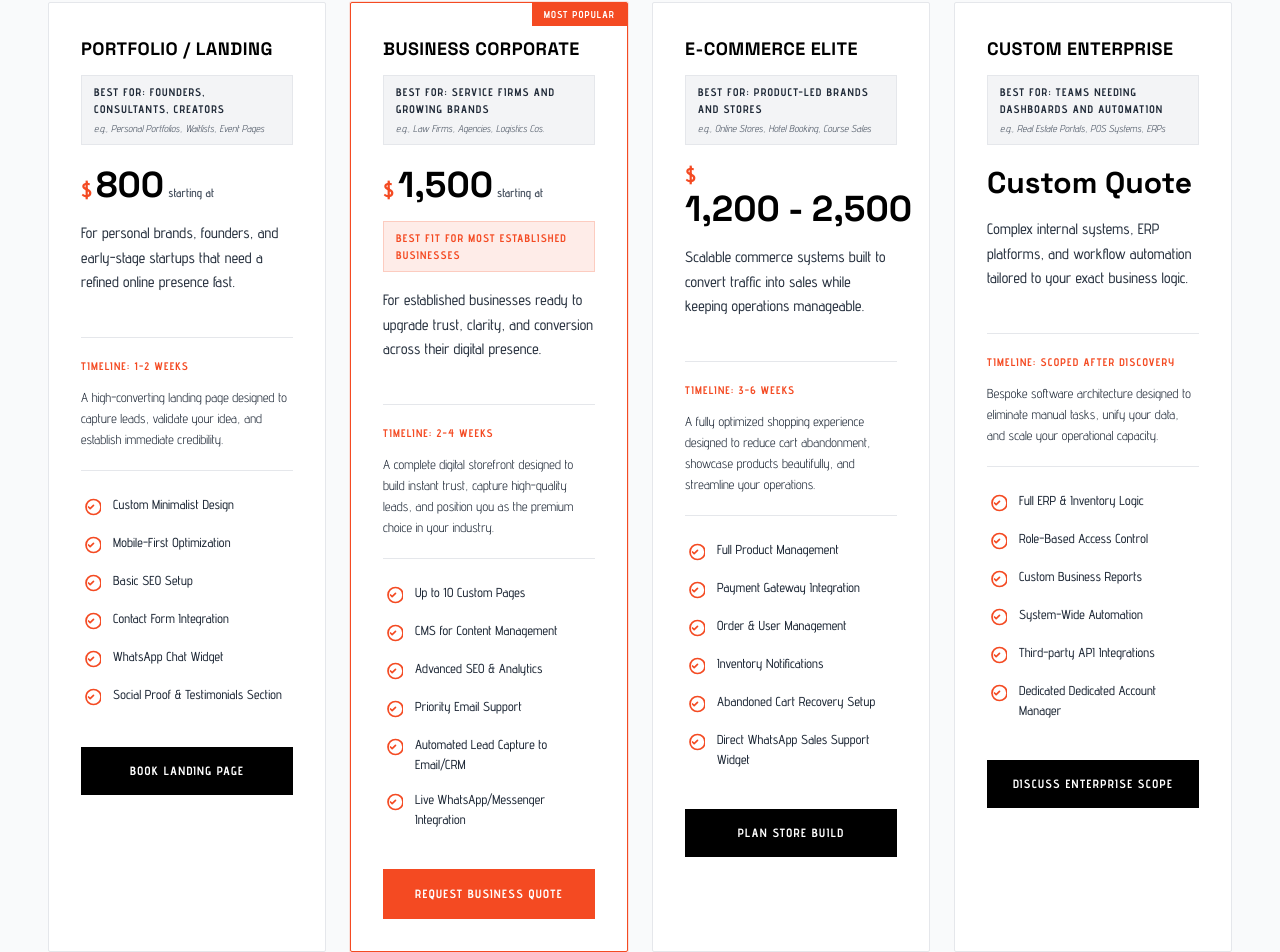
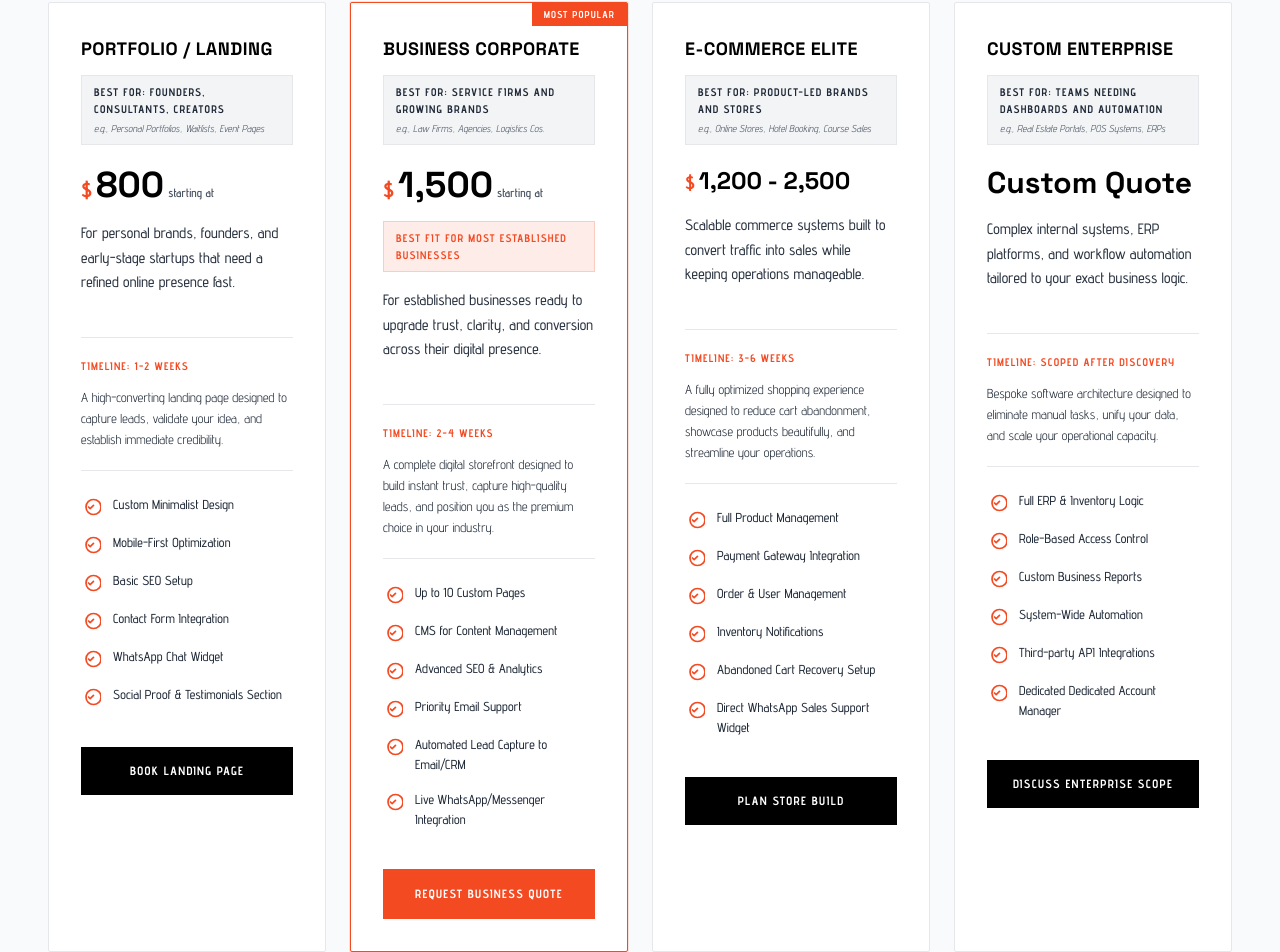
Before and after one commit to lamiodi/buildwithlami, a React (Vite) app in the folder frontend/: page / in a window 1280 px wide. Shown: the part 5149-6101 px from the top of the page. Built offline with nearby package versions, Linux system fonts and the light colour scheme; no server answers.

Commit message:
feat: add Pricing component with location-based currency detection and tiered service options

```diff
--- a/frontend/src/components/Pricing.jsx
+++ b/frontend/src/components/Pricing.jsx
@@ -252,14 +252,14 @@ const Pricing = () => {
                 {tier.price === "Custom Quote" ? (
                   <span className="text-2xl xl:text-3xl font-heading font-bold text-black dark:text-white leading-none">{tier.price}</span>
                 ) : pricingData[currency].tiers[index].isRange ? (
-                  <>
-                    <span className="text-xl font-bold text-accent leading-none">{pricingData[currency].symbol}</span>
-                    <span className="text-3xl xl:text-4xl font-heading font-bold text-black dark:text-white leading-none whitespace-nowrap">{tier.price}</span>
-                  </>
+                  <div className="flex items-baseline gap-1 flex-nowrap whitespace-nowrap">
+                    <span className="text-lg font-bold text-accent leading-none">{pricingData[currency].symbol}</span>
+                    <span className="text-xl xl:text-2xl font-heading font-bold text-black dark:text-white leading-none">{tier.price}</span>
+                  </div>
                 ) : (
                   <>
                     <span className="text-xl font-bold text-accent leading-none">{pricingData[currency].symbol}</span>
-                    <span className="text-3xl xl:text-4xl font-heading font-bold text-black dark:text-white leading-none whitespace-nowrap">{tier.price}</span>
+                    <span className="text-3xl xl:text-4xl font-heading font-bold text-black dark:text-white leading-none">{tier.price}</span>
                     <span className="text-xs text-gray-600 dark:text-gray-300 font-semibold mb-1">{pricingData[currency].suffix}</span>
                   </>
                 )}
```
